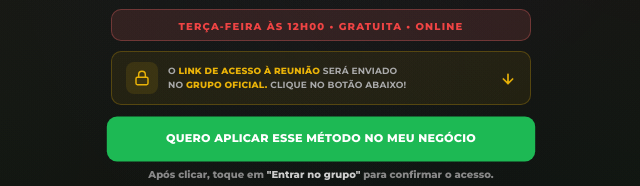
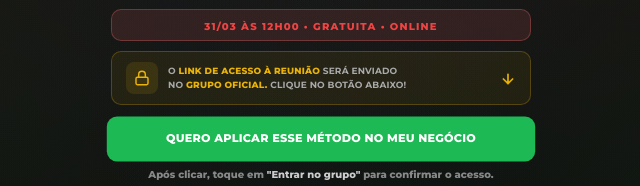
Before and after one commit to gustavobenedetti/bp.webnario.oficialv4, a plain HTML site: page index.html in a window 1280 px wide. Shown: the part 422-608 px from the top of the page, 319-959 px from the left. Drawn offline with Linux system fonts and the light colour scheme.

Commit message:
Update index.html

```diff
--- a/index.html
+++ b/index.html
@@ -543,7 +543,7 @@
     </div><!-- /elements-container -->
 
     <div class="event-highlight">
-      <span class="event-highlight-text">TERÇA-FEIRA ÀS 12H00 • GRATUITA • ONLINE</span>
+      <span class="event-highlight-text">31/03 ÀS 12H00 • GRATUITA • ONLINE</span>
     </div>
 
     <!-- Caixa de acesso ao grupo -->
```
